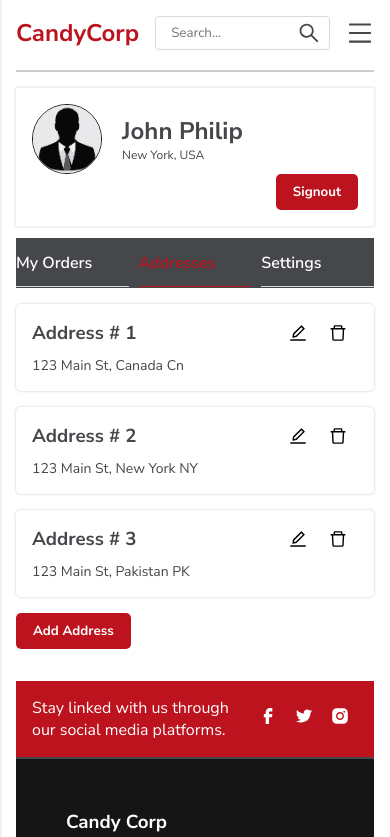
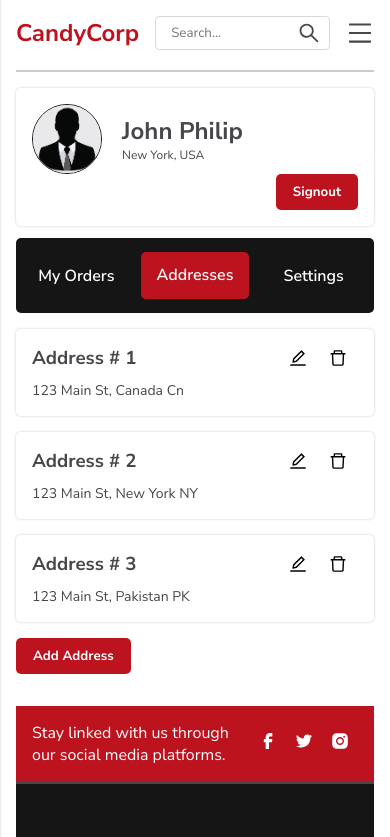
Before and after one commit to abdurrehman0206/CandyCorp-MERN, a React (Create React App) app in the folder frontend/: page /account/addresses in a window 390 px wide. Shown: the top 837 px of the page. Built offline with nearby package versions, Linux system fonts and the light colour scheme.

Commit message:
User Page Design Changes

```diff
--- a/frontend/src/index.css
+++ b/frontend/src/index.css
@@ -1235,6 +1235,7 @@ body {
   align-items: flex-start;
 }
 .user-profile .user-profile-header {
+  border-radius: 5px;
   margin-bottom: 0.75rem;
   padding: 1rem;
   box-shadow: 0 0 2px 1px rgba(0, 0, 0, 0.1);
@@ -1276,13 +1277,14 @@ body {
   gap: 1rem;
 }
 .user-profile-content .user-profile-sidebar-nav {
-  background: #45474b;
-  height: 200px;
+  border-radius: 5px;
+  background: #151515;
   padding: 1.5rem;
 }
 .user-profile-content .user-profile-sidebar-nav ul li {
   justify-content: flex-start;
   margin: 0;
+  margin: 0.5rem 0;
   width: 100%;
   font-size: 16px;
   font-weight: 600;
@@ -1302,10 +1304,24 @@ body {
   border-bottom: 1px solid #bc131f;
   color: #bc131f;
 }
+.user-profile-content .user-profile-sidebar-nav ul li a {
+  border-radius: 5px;
+  border-bottom: 0px solid #d8d9da;
+  text-align: center;
+}
+.user-profile-content .user-profile-sidebar-nav ul li a:hover {
+  color: #ffffff;
+  background-color: #bc131f;
+}
+.user-profile-content .user-profile-sidebar-nav ul li a.user-profile-navlink-active {
+  color: #ffffff;
+  background-color: #bc131f;
+}
 @media (max-width: 767px) {
   .user-profile-content .user-profile-sidebar-nav {
-    padding: 0px;
-    height: 50px;
+    padding: 6px;
+    height: -moz-max-content;
+    height: max-content;
   }
   .user-profile-content .user-profile-sidebar-nav ul {
     width: 100%;
@@ -1323,6 +1339,19 @@ body {
     flex-direction: row;
     justify-content: center;
     align-items: center;
+  }
+  .user-profile-content .user-profile-sidebar-nav ul li a {
+    border-radius: 5px;
+    border-bottom: 0px solid #d8d9da;
+    text-align: center;
+  }
+  .user-profile-content .user-profile-sidebar-nav ul li a:hover {
+    color: #ffffff;
+    background-color: #bc131f;
+  }
+  .user-profile-content .user-profile-sidebar-nav ul li a.user-profile-navlink-active {
+    color: #ffffff;
+    background-color: #bc131f;
   }
 }
 .user-profile-content .user-profile-nav-content {
--- a/frontend/src/pages/UserProfile/_UserProfiles.scss
+++ b/frontend/src/pages/UserProfile/_UserProfiles.scss
@@ -9,6 +9,7 @@
 .user-profile {
   @include flex_layout(column);
   .user-profile-header {
+    border-radius: 5px;
     margin-bottom: $md;
     padding: 1rem;
     box-shadow: $box-shadow;
@@ -46,14 +47,16 @@
   grid-template-columns: 1fr 4fr;
   gap: $lg;
   .user-profile-sidebar-nav {
-    background: $text-color-dark;
-    height: 200px;
+    border-radius: 5px;
+    background: $theme-accent3;
+    // height: 200px;
     padding: 1.5rem;
 
     ul {
       li {
         justify-content: flex-start;
         margin: 0;
+        margin: $sm 0;
         width: 100%;
         font-size: 16px;
         font-weight: 600;
@@ -72,6 +75,20 @@
             color: $theme-accent1;
           }
         }
+        a {
+          border-radius: 5px;
+          border-bottom: 0px solid $outline-border-color;
+          text-align: center;
+          &:hover {
+            // border-bottom: 3px solid $theme-accent1;
+            color: $theme-accent2;
+            background-color: $theme-accent1;
+          }
+          &.user-profile-navlink-active {
+            color: $theme-accent2;
+            background-color: $theme-accent1;
+          }
+        }
 
         // .user-profile-navlink {
         //   width: 100%;
@@ -80,17 +97,33 @@
       }
     }
     @include device(mobile) {
-      padding: 0px;
-      height: 50px;
+      padding: 6px;
+      // height: 50px;
+      height: max-content;
       ul {
         width: 100%;
         height: 100%;
         @include flex_layout(row, center, center);
+
         gap: 10px;
         li {
           width: 100%;
           height: 100%;
           @include flex_layout(row, center, center);
+          a {
+            border-radius: 5px;
+            border-bottom: 0px solid $outline-border-color;
+            text-align: center;
+            &:hover {
+              // border-bottom: 3px solid $theme-accent1;
+              color: $theme-accent2;
+              background-color: $theme-accent1;
+            }
+            &.user-profile-navlink-active {
+              color: $theme-accent2;
+              background-color: $theme-accent1;
+            }
+          }
         }
       }
     }
```
Also changed, not shown: 1 other file (tests, documents, lock files or other folders).
